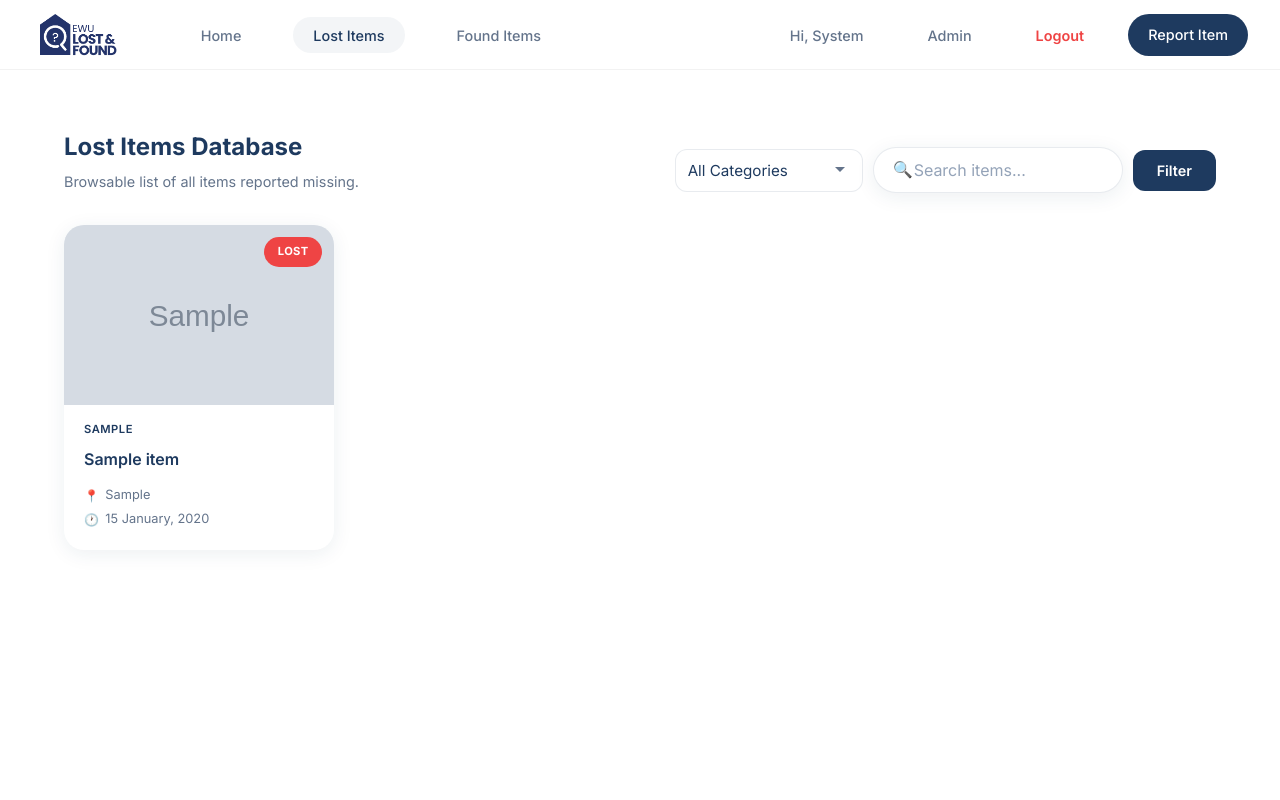
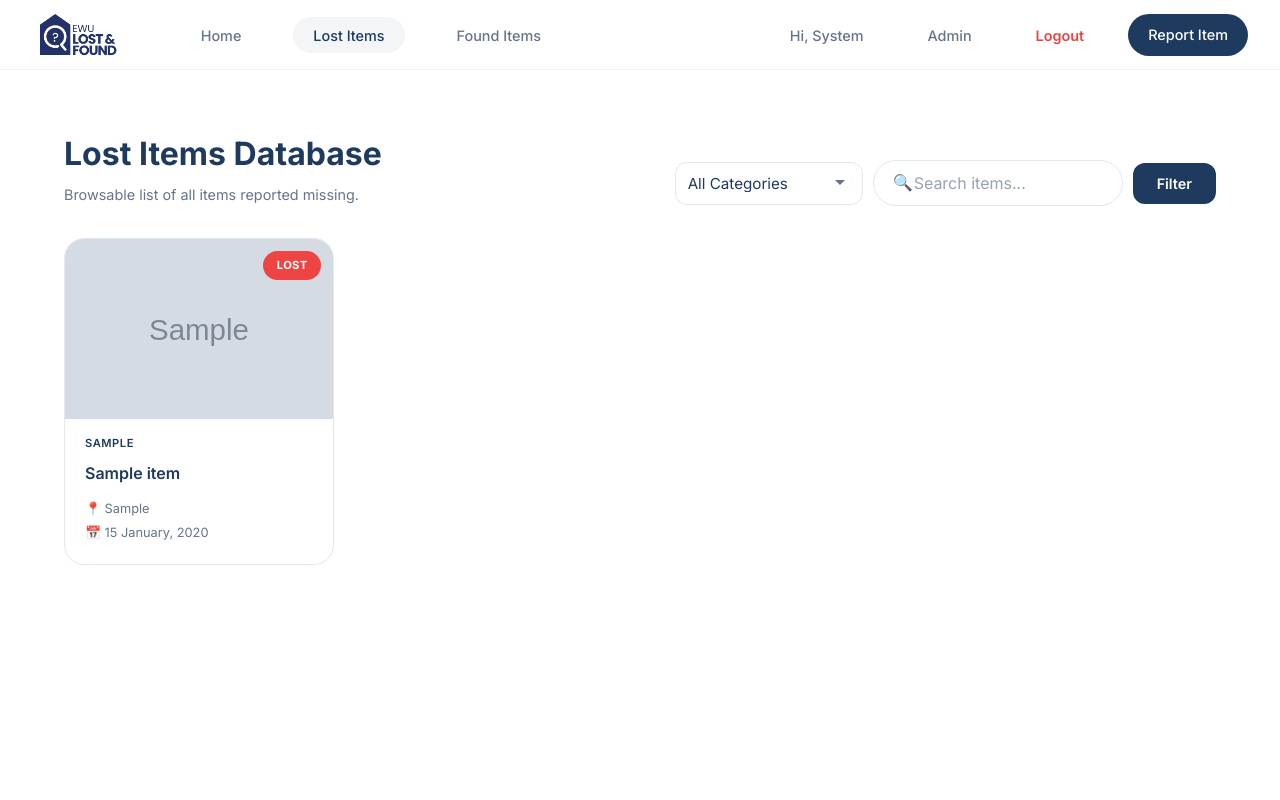
Before and after one commit to ifteyaj/EWU-LostFound, a PHP site: page /EWU-LostFound/lost.php in a window 1280 px wide. Run offline with PHP 8.4, Linux system fonts and the light colour scheme; a user stored in the database is signed in; tables that the repository leaves empty hold one stand-in row (values such as "Sample post"); grey boxes marked "Sample" are stand-in pictures; some web fonts are replaced.

Commit message:
feat: Implement user registration and refresh UI with new global styles and icons.

```diff
--- a/assets/css/style.css
+++ b/assets/css/style.css
@@ -1,5 +1,6 @@
 /* EWU Lost & Found - Clean Light Theme */
 @import url('https://fonts.googleapis.com/css2?family=Inter:wght@300;400;500;600;700&family=Playfair+Display:ital,wght@0,400;0,600;1,400;1,600&display=swap');
+@import url('https://cdn.jsdelivr.net/npm/remixicon@3.5.0/fonts/remixicon.css');
 
 :root {
     /* Theme Variables - Light Theme */
@@ -12,9 +13,9 @@
     --text-muted: #94a3b8;
     --white: #FFFFFF;
     --card-bg: #FFFFFF;
-    --card-shadow: 0 4px 20px rgba(30, 58, 95, 0.08);
-    --card-shadow-hover: 0 8px 30px rgba(30, 58, 95, 0.12);
-    --border-light: rgba(30, 58, 95, 0.1);
+    --card-shadow: none;
+    --card-shadow-hover: none;
+    --border-light: #e2e8f0;
 
     /* UI Constants */
     --radius-card: 20px;
@@ -382,14 +383,15 @@ body {
     background: var(--card-bg);
     border-radius: var(--radius-card);
     overflow: hidden;
-    box-shadow: var(--card-shadow);
+    border: 1px solid var(--border-light);
+    box-shadow: none;
     transition: all 0.3s ease;
     position: relative;
 }
 
 .item-card:hover {
-    transform: translateY(-5px);
-    box-shadow: var(--card-shadow-hover);
+    transform: translateY(-2px);
+    border-color: var(--primary-navy);
 }
 
 .card-img {
@@ -397,6 +399,12 @@ body {
     overflow: hidden;
     background: var(--bg-light);
     position: relative;
+}
+
+/* Target card images specifically inside the profile grid */
+.profile-items-grid .item-card .card-img {
+    height: auto !important;
+    aspect-ratio: 1 / 1 !important;
 }
 
 .card-img img {
@@ -438,16 +446,6 @@ body {
     display: flex;
     align-items: center;
     gap: 0.4rem;
-}
-
-.card-location::before {
-    content: "📍";
-    font-size: 0.75rem;
-}
-
-.card-date::before {
-    content: "🕐";
-    font-size: 0.75rem;
 }
 
 /* Status Badge */
@@ -492,7 +490,8 @@ body {
 .detail-card {
     background: var(--card-bg);
     border-radius: var(--radius-card);
-    box-shadow: var(--card-shadow);
+    border: 1px solid var(--border-light);
+    box-shadow: none;
     overflow: hidden;
     display: grid;
     grid-template-columns: 1fr 1fr;
@@ -507,14 +506,16 @@ body {
 
 .detail-image {
     position: relative;
-    min-height: 400px;
+    height: auto;
     background: var(--bg-light);
+    display: flex;
+    align-items: flex-start;
 }
 
 .detail-image img {
     width: 100%;
-    height: 100%;
-    object-fit: cover;
+    height: auto;
+    object-fit: contain;
 }
 
 .detail-image .status-badge {
@@ -544,13 +545,18 @@ body {
     color: var(--primary-navy);
 }
 
+.section-header h2 {
+    font-size: 2rem;
+    font-weight: 700;
+}
+
 .detail-date {
     font-size: 0.85rem;
     color: var(--text-secondary);
 }
 
 .detail-title {
-    font-size: 2rem;
+    font-size: 2.5rem;
     font-weight: 700;
     margin-bottom: 1.5rem;
     line-height: 1.3;
@@ -629,7 +635,8 @@ body {
     padding: 2.5rem;
     background: var(--card-bg);
     border-radius: var(--radius-card);
-    box-shadow: var(--card-shadow);
+    border: 1px solid var(--border-light);
+    box-shadow: none;
 }
 
 .form-header {
@@ -828,7 +835,8 @@ textarea.form-control {
     padding: 4rem 2rem;
     background: var(--card-bg);
     border-radius: var(--radius-card);
-    box-shadow: var(--card-shadow);
+    border: 1px solid var(--border-light);
+    box-shadow: none;
 }
 
 .empty-state h3 {
--- a/index.php
+++ b/index.php
@@ -12,6 +12,7 @@ require_once 'init.php';
     <meta name="viewport" content="width=device-width, initial-scale=1.0">
     <meta name="description" content="EWU Lost & Found - The official lost and found platform for East West University. Report and find lost items easily.">
     <title>EWU Lost & Found - Reuniting You With What Matters</title>
+    <link href="https://cdn.jsdelivr.net/npm/remixicon@3.5.0/fonts/remixicon.css" rel="stylesheet">
     <link rel="stylesheet" href="assets/css/style.css">
 </head>
 <body>
@@ -67,8 +68,8 @@ require_once 'init.php';
                                 <div class="card-category"><?php echo htmlspecialchars($row['category']); ?></div>
                                 <h3 class="card-title"><?php echo htmlspecialchars($row['item_name']); ?></h3>
                                 <div class="card-meta">
-                                    <span class="card-location"><?php echo htmlspecialchars($row['location']); ?></span>
-                                    <span class="card-date"><?php echo date('d F, Y', strtotime($row['event_date'])); ?></span>
+                                    <span class="card-location">📍 <?php echo htmlspecialchars($row['location']); ?></span>
+                                    <span class="card-date">📅 <?php echo date('d F, Y', strtotime($row['event_date'])); ?></span>
                                 </div>
                             </div>
                         </a>
--- a/item.php
+++ b/item.php
@@ -49,6 +49,7 @@ $event_date = ($type == 'found') ? $item['date_found'] : $item['date_lost'];
     <meta charset="UTF-8">
     <meta name="viewport" content="width=device-width, initial-scale=1.0">
     <title><?php echo htmlspecialchars($item['item_name']); ?> - EWU Lost & Found</title>
+    <link href="https://cdn.jsdelivr.net/npm/remixicon@3.5.0/fonts/remixicon.css" rel="stylesheet">
     <link rel="stylesheet" href="assets/css/style.css">
 </head>
 <body>
@@ -95,7 +96,6 @@ $event_date = ($type == 'found') ? $item['date_found'] : $item['date_lost'];
 
                 <div class="detail-actions">
                     <div class="detail-actions-label">ACTIONS</div>
-                    <div class="detail-buttons">
                     <!-- University Office Instruction (Visible to All) -->
                     <div style="background: var(--bg-light); border: 1px solid var(--border-light); padding: 1.5rem; border-radius: 12px; text-align: center; width: 100%; margin-bottom: 1rem;">
                         <div style="font-size: 2rem; margin-bottom: 0.5rem;">🏛️</div>
@@ -111,6 +111,7 @@ $event_date = ($type == 'found') ? $item['date_found'] : $item['date_lost'];
                         </p>
                     </div>
 
+                    <div class="detail-buttons">
                         <?php
                         $currentUserId = getCurrentUserId();
                         $isOwner = ($item['user_id'] == $currentUserId);
--- a/lost.php
+++ b/lost.php
@@ -14,6 +14,7 @@ requireLogin();
     <meta name="viewport" content="width=device-width, initial-scale=1.0">
     <meta name="description" content="Browse all lost items reported at East West University. Search and find your missing belongings.">
     <title>Lost Items - EWU Lost & Found</title>
+    <link href="https://cdn.jsdelivr.net/npm/remixicon@3.5.0/fonts/remixicon.css" rel="stylesheet">
     <link rel="stylesheet" href="assets/css/style.css">
 </head>
 <body>
@@ -116,7 +117,9 @@ requireLogin();
                                 <?php if($img_src): ?>
                                     <img src="<?php echo $img_src; ?>" alt="<?php echo htmlspecialchars($row['item_name']); ?>">
                                 <?php else: ?>
-                                    <div style="height:100%; display:flex; align-items:center; justify-content:center; color:var(--text-muted);">No Image</div>
+                                    <div style="height:100%; display:flex; align-items:center; justify-content:center; color:var(--text-muted); background:var(--bg-light); font-size: 2rem;">
+                                        📦
+                                    </div>
                                 <?php endif; ?>
                                 <span class="status-badge status-lost">LOST</span>
                             </div>
@@ -124,8 +127,8 @@ requireLogin();
                                 <div class="card-category"><?php echo htmlspecialchars($row['category']); ?></div>
                                 <h3 class="card-title"><?php echo htmlspecialchars($row['item_name']); ?></h3>
                                 <div class="card-meta">
-                                    <span class="card-location"><?php echo htmlspecialchars($row['last_location']); ?></span>
-                                    <span class="card-date"><?php echo date('d F, Y', strtotime($row['date_lost'])); ?></span>
+                                    <span class="card-location">📍 <?php echo htmlspecialchars($row['last_location']); ?></span>
+                                    <span class="card-date">📅 <?php echo date('d F, Y', strtotime($row['date_lost'])); ?></span>
                                 </div>
                             </div>
                         </a>
--- a/post_item.php
+++ b/post_item.php
@@ -60,6 +60,7 @@ if ($_SERVER['REQUEST_METHOD'] == 'POST') {
     <meta charset="UTF-8">
     <meta name="viewport" content="width=device-width, initial-scale=1.0">
     <title>Report an Item - EWU Lost & Found</title>
+    <link href="https://cdn.jsdelivr.net/npm/remixicon@3.5.0/fonts/remixicon.css" rel="stylesheet">
     <link rel="stylesheet" href="assets/css/style.css">
     <style>
         .toggle-switch input[type="radio"] {
@@ -76,9 +77,6 @@ if ($_SERVER['REQUEST_METHOD'] == 'POST') {
             align-items: center;
             gap: 0.75rem;
             font-size: 0.9rem;
-        }
-        .error-banner::before {
-            content: "⚠️";
         }
     </style>
 </head>
@@ -101,7 +99,7 @@ if ($_SERVER['REQUEST_METHOD'] == 'POST') {
             </div>
 
             <?php if ($error): ?>
-                <div class="error-banner"><?php echo htmlspecialchars($error); ?></div>
+                <div class="error-banner">⚠️ <?php echo htmlspecialchars($error); ?></div>
             <?php endif; ?>
 
             <form action="post_item.php" method="POST" enctype="multipart/form-data" id="reportForm">
--- a/profile.php
+++ b/profile.php
@@ -148,7 +148,7 @@ $user = getCurrentUser();
                     <a href="post_item.php" class="btn-pill" style="margin-top: 1rem;">Report an Item</a>
                 </div>
             <?php else: ?>
-                <div class="items-grid">
+                <div class="items-grid profile-items-grid">
                     <?php foreach($lostItems as $item):
                         $img_src = !empty($item['image']) ? 'uploads/' . htmlspecialchars($item['image']) : '';
                     ?>
--- a/report_lost.php
+++ b/report_lost.php
@@ -5,6 +5,7 @@
     <meta name="viewport" content="width=device-width, initial-scale=1.0">
     <title>Report Lost Item - EWU Lost & Found</title>
     <link rel="stylesheet" href="assets/css/style.css">
+    <link href="https://cdn.jsdelivr.net/npm/remixicon@3.5.0/fonts/remixicon.css" rel="stylesheet">
 </head>
 <body>
     <nav class="navbar">
```
Also changed, not shown: auth/handle_register.php (+7 -1 lines), auth/register.php (+23 -2 lines), found.php (+4 -3 lines). Lines whose indentation alone changed are shown as unchanged.
